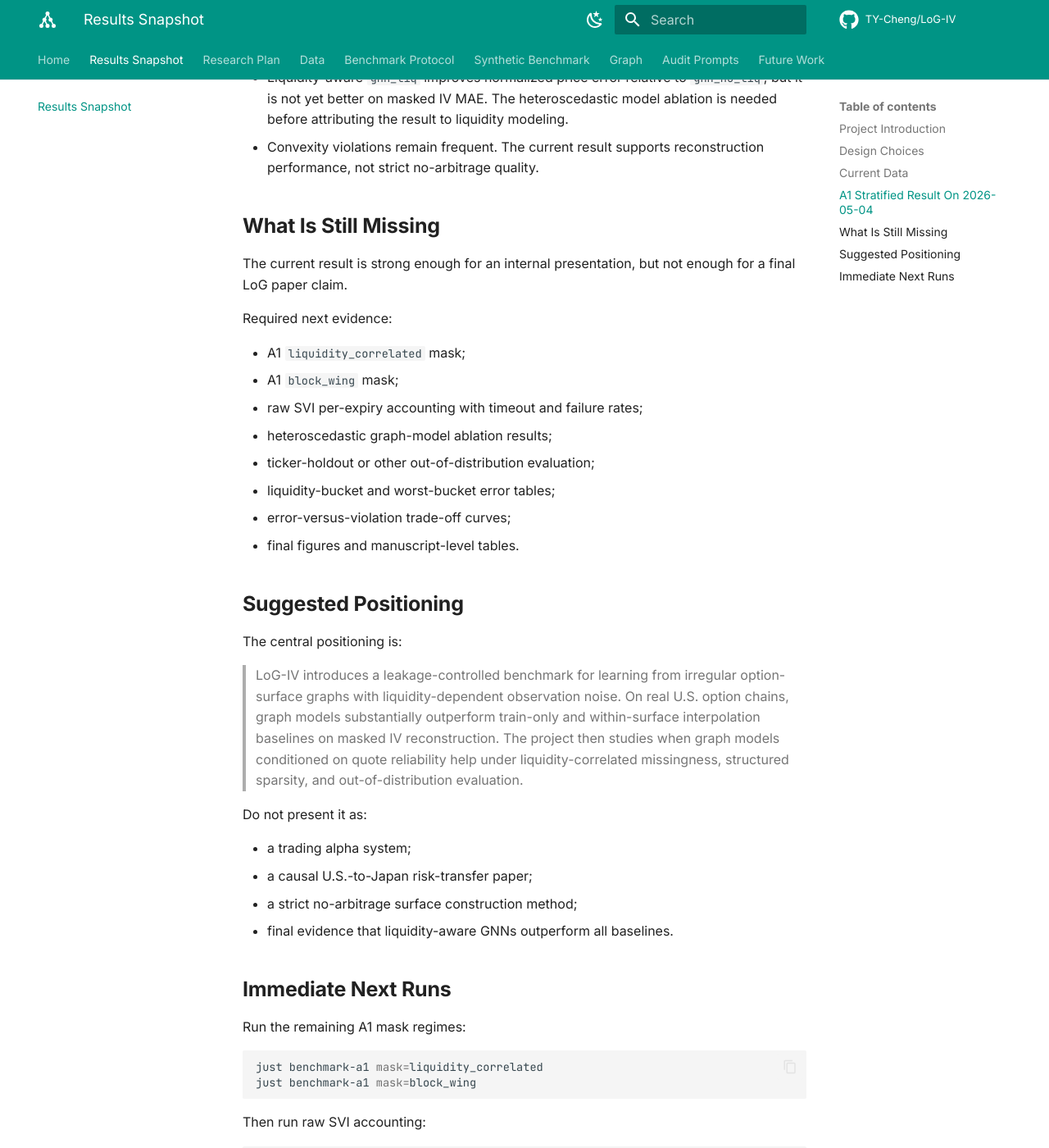
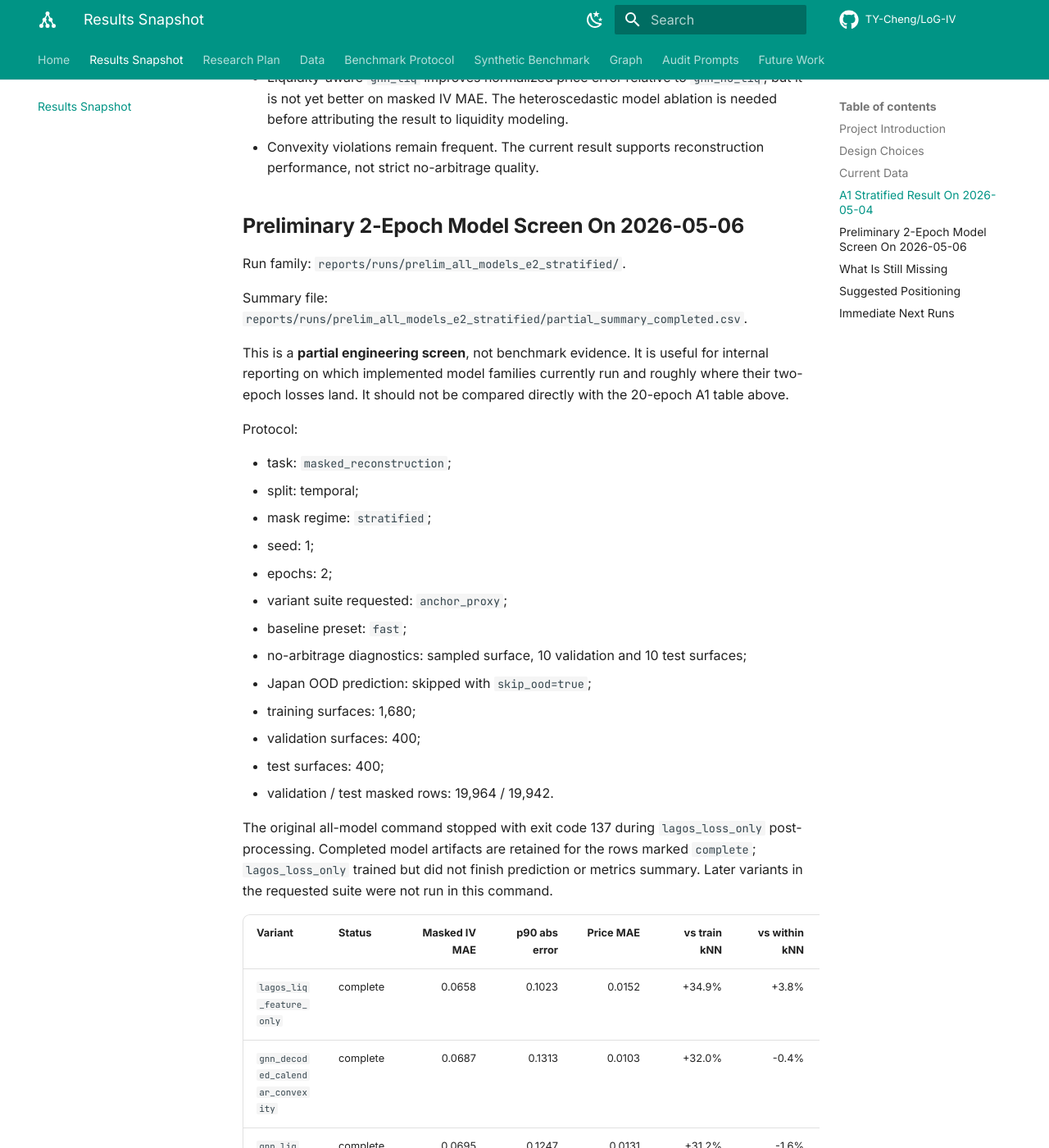
Before and after one commit to TY-Cheng/LoG-IV, an MkDocs documentation site: the page built from docs/results_snapshot.md, in a window 1280 px wide and 1400 px high, scrolled down 3146 px. Shown: the whole window at 82% size. Built offline with MkDocs 1.6.1 and Material for MkDocs 9.7.7, drawn with Linux system fonts in a browser that asks for light colours; comment, search, counter and statistics services are not loaded; some of the changed text lies outside the part shown.

Commit message:
Update results_snapshot.md

```diff
--- a/docs/results_snapshot.md
+++ b/docs/results_snapshot.md
@@ -110,6 +110,82 @@ Interpretation:
 - Convexity violations remain frequent. The current result supports
   reconstruction performance, not strict no-arbitrage quality.
 
+## Preliminary 2-Epoch Model Screen On 2026-05-06
+
+Run family: `reports/runs/prelim_all_models_e2_stratified/`.
+
+Summary file:
+`reports/runs/prelim_all_models_e2_stratified/partial_summary_completed.csv`.
+
+This is a **partial engineering screen**, not benchmark evidence. It is useful
+for internal reporting on which implemented model families currently run and
+roughly where their two-epoch losses land. It should not be compared directly
+with the 20-epoch A1 table above.
+
+Protocol:
+
+- task: `masked_reconstruction`;
+- split: temporal;
+- mask regime: `stratified`;
+- seed: 1;
+- epochs: 2;
+- variant suite requested: `anchor_proxy`;
+- baseline preset: `fast`;
+- no-arbitrage diagnostics: sampled surface, 10 validation and 10 test
+  surfaces;
+- Japan OOD prediction: skipped with `skip_ood=true`;
+- training surfaces: 1,680;
+- validation surfaces: 400;
+- test surfaces: 400;
+- validation / test masked rows: 19,964 / 19,942.
+
+The original all-model command stopped with exit code 137 during
+`lagos_loss_only` post-processing. Completed model artifacts are retained for
+the rows marked `complete`; `lagos_loss_only` trained but did not finish
+prediction or metrics summary. Later variants in the requested suite were not
+run in this command.
+
+| Variant | Status | Masked IV MAE | p90 abs error | Price MAE | vs train kNN | vs within kNN | Val loss |
+| --- | --- | ---: | ---: | ---: | ---: | ---: | ---: |
+| `lagos_liq_feature_only` | complete | 0.0658 | 0.1023 | 0.0152 | +34.9% | +3.8% | 0.1378 |
+| `gnn_decoded_calendar_convexity` | complete | 0.0687 | 0.1313 | 0.0103 | +32.0% | -0.4% | 0.1405 |
+| `gnn_liq` | complete | 0.0695 | 0.1247 | 0.0131 | +31.2% | -1.6% | 0.1393 |
+| `set_context_mlp` | complete | 0.0743 | 0.1232 | 0.0072 | +26.4% | -8.7% | 0.1551 |
+| `gnn_no_liq` | complete | 0.0758 | 0.1374 | 0.0077 | +25.0% | -10.8% | 0.4472 |
+| `lagos_no_liquidity` | complete | 0.0797 | 0.1458 | 0.0077 | +21.0% | -16.6% | 0.4604 |
+| `lagos_scalar_gate` | complete | 0.0928 | 0.1861 | 0.0133 | +8.1% | -35.7% | 0.1614 |
+| `encoder_mlp` | complete | 0.1100 | 0.2142 | 0.0151 | -8.9% | -60.8% | 0.2032 |
+| `lagos_loss_only` | incomplete | n/a | n/a | n/a | n/a | n/a | n/a |
+
+Preliminary interpretation:
+
+- The two-epoch screen is directionally consistent with graph or set-context
+  variants outperforming the encoder MLP, but two epochs are too short for a
+  convergence claim.
+- `lagos_liq_feature_only` is best in this partial screen and is the only
+  completed variant that beats the within-surface kNN reference on masked IV
+  MAE. This is a screening signal, not evidence that liquidity features alone
+  are the final best mechanism.
+- `gnn_liq` and the decoded calendar/convexity GNN are close after two epochs.
+  Their ordering should be judged only after the 20-epoch or longer candidate
+  runs.
+- `lagos_loss_only` needs a separate recovery run or should be explicitly
+  marked unstable for this preliminary table.
+
+Remaining variants from the requested `anchor_proxy` suite still need separate
+screening runs:
+
+- `lagos_attn_only`;
+- `lagos_hetero_full`;
+- `lagos_random_edges`;
+- `lagos_shuffled_edges`;
+- `anchor_deep_smoothing_proxy`;
+- `anchor_operator_deep_smoothing_proxy`;
+- `anchor_hexagon_proxy`;
+- `anchor_hyperiv_proxy`;
+- `anchor_volnp_proxy`;
+- `cnp_baseline`.
+
 ## What Is Still Missing
 
 The current result is strong enough for an internal presentation, but not enough
```
